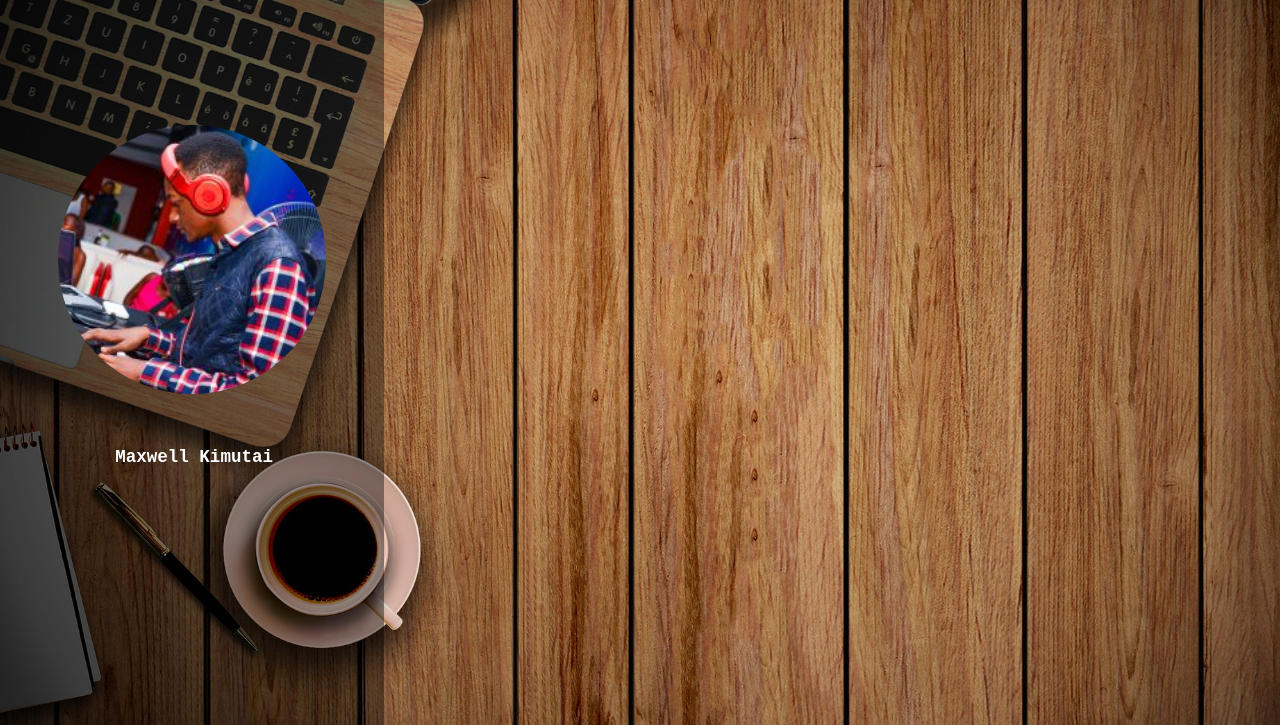
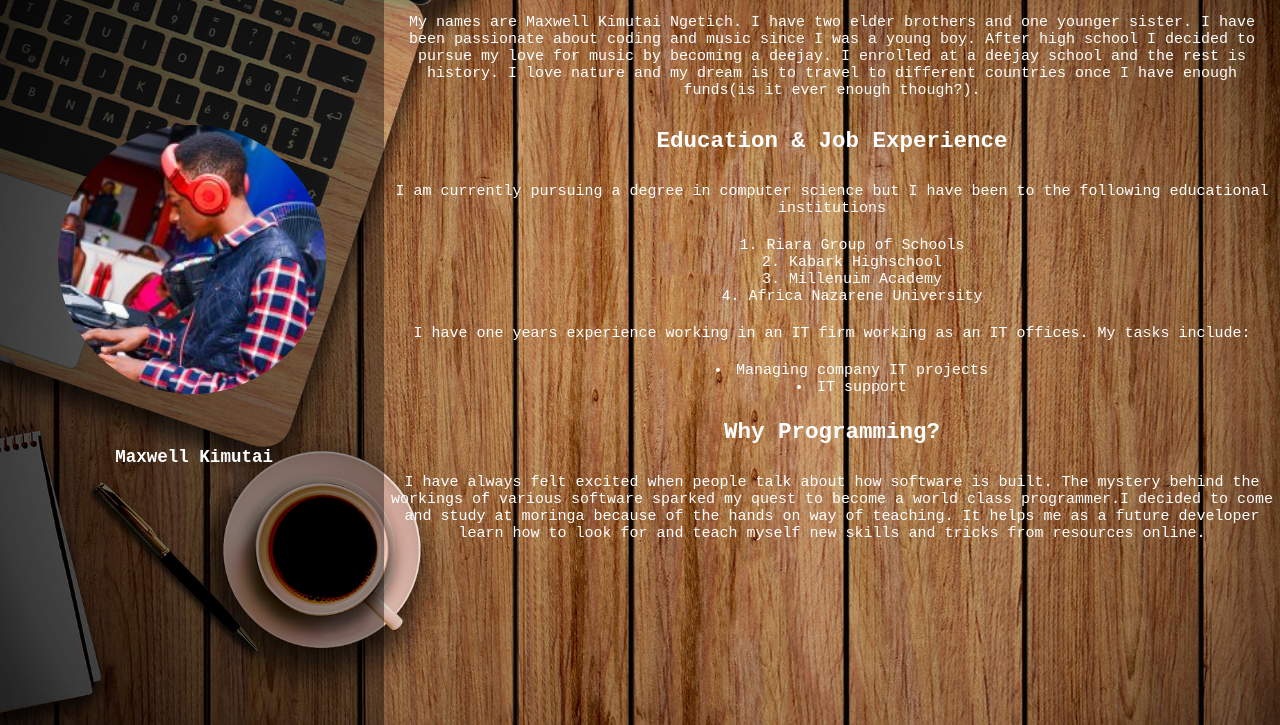
Before and after one commit to maxwellkimutai/my-portfolio, a plain HTML site: page index.html in a window 1280 px wide. Shown: the part 75-800 px from the top of the page. Drawn offline with Linux system fonts and the light colour scheme.

Commit message:
add about section and style it

```diff
--- a/css/styles.css
+++ b/css/styles.css
@@ -16,6 +16,9 @@ body {
   float: right;
   width: 70%;
   padding-bottom: 20px;
+}
+.about h1, h2, p {
+  padding: 5px;
 }
 .sidebar {
   width: 30%;
--- a/index.html
+++ b/index.html
@@ -11,7 +11,25 @@
     </div>
 
     <div class="container">
-
+      <div class="about">
+        <h1>About Me</h1>
+        <p>My names are Maxwell Kimutai Ngetich. I have two elder brothers and one younger sister. I have been passionate about coding and music since I was a young boy. After high school I decided to pursue my love for music by becoming a deejay. I enrolled at a deejay school and the rest is history. I love nature and my dream is to travel to different countries once I have enough funds(is it ever enough though?).</p>
+        <h2>Education & Job Experience</h2>
+        <p>I am currently pursuing a degree in computer science but I have been to the following educational institutions</p>
+        <ol>
+          <li>Riara Group of Schools</li>
+          <li>Kabark Highschool</li>
+          <li>Millenuim Academy</li>
+          <li>Africa Nazarene University</li>
+        </ol>
+        <p>I have one years experience working in an IT firm working as an IT offices. My tasks include:</p>
+        <ul>
+          <li>Managing company IT projects</li>
+          <li>IT support</li>
+        </ul>
+        <h2>Why Programming?</h2>
+        <p>I have always felt excited when people talk about how software is built. The mystery behind the workings of various software sparked my quest to become a world class programmer.I decided to come and study at moringa because of the hands on way of teaching. It helps me as a future developer learn how to look for and teach myself new skills and tricks from resources online.</p>
+      </div>
     </div>
   </body>
 </html>
```
Also changed, not shown: 1 other file.
